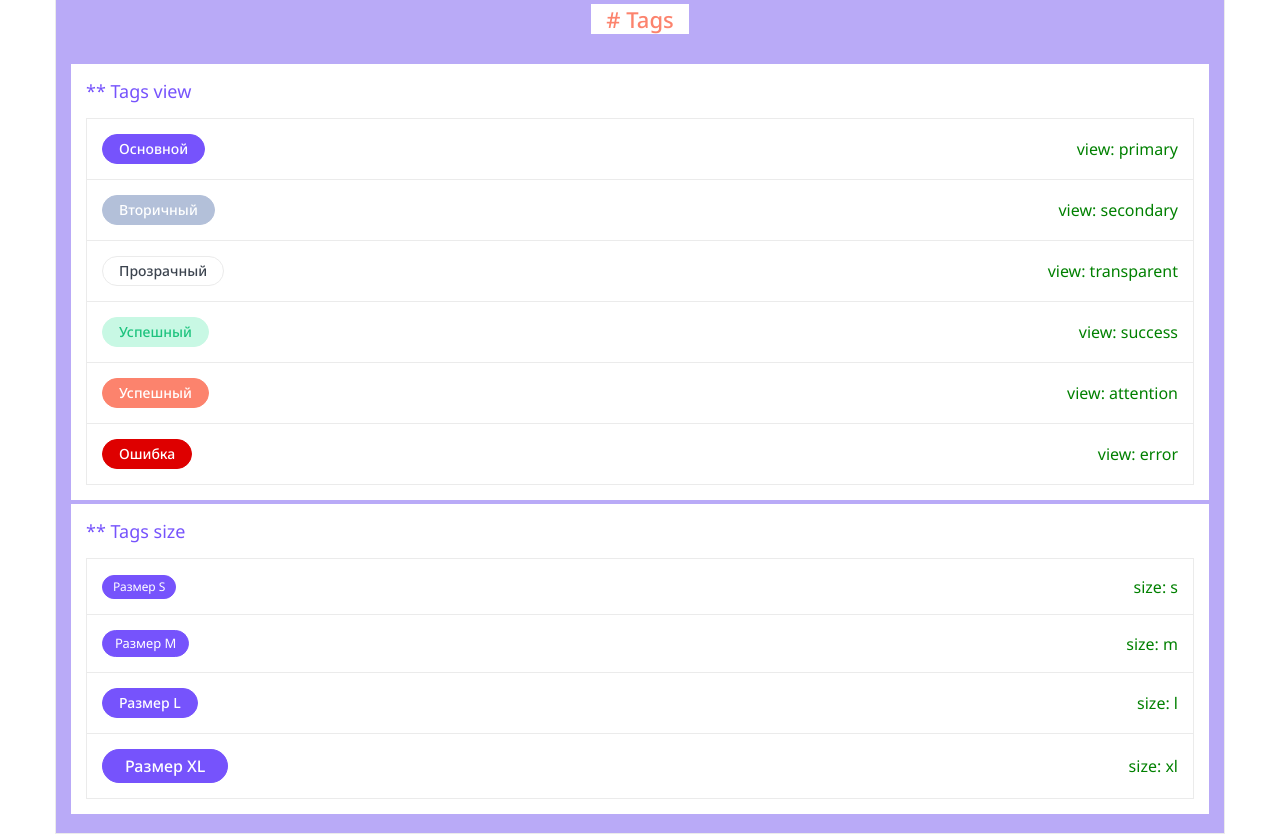
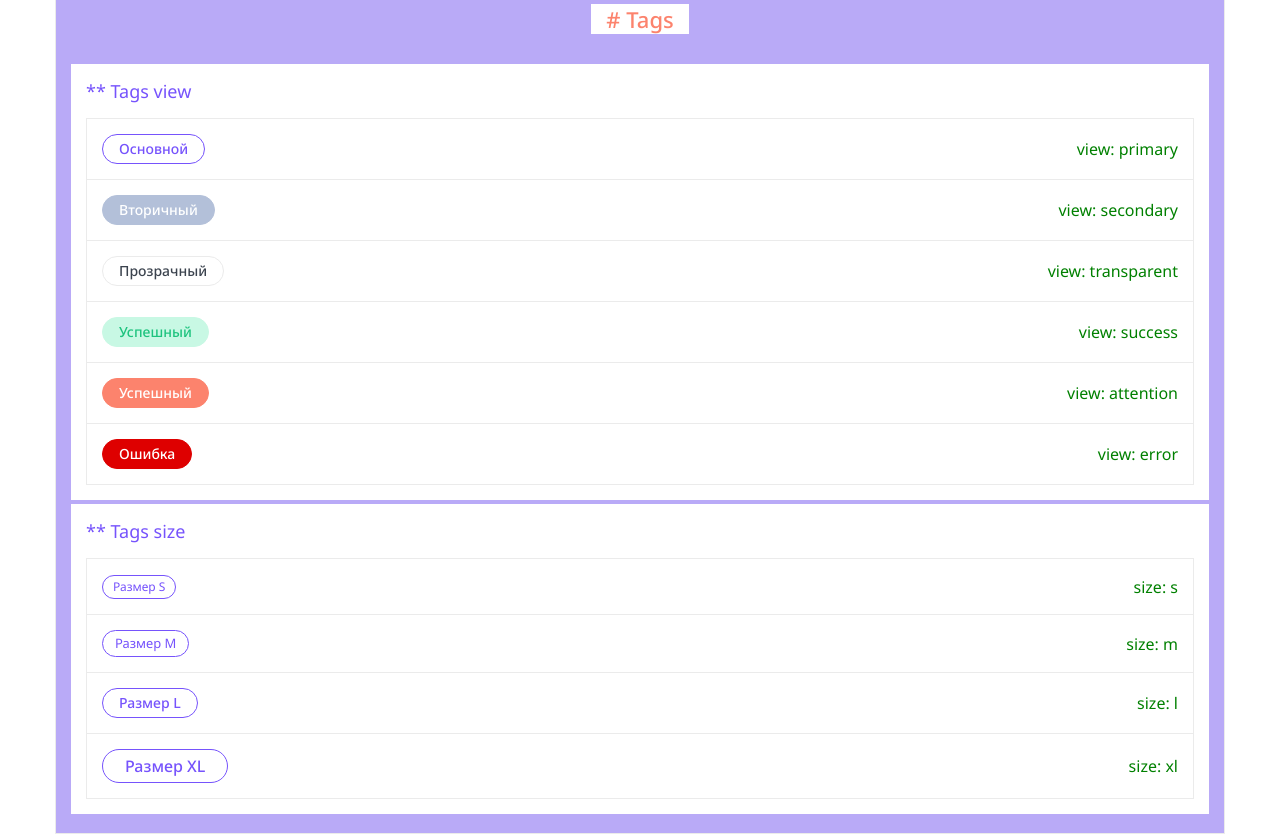
Before and after one commit to mr-scrpt/nextjs-top-app, a Next.js app: page /kit in a window 1280 px wide. Shown: the part 3220-4054 px from the top of the page. Built offline with nearby package versions, Linux system fonts and the light colour scheme.

Commit message:
implemented: tag several tag | refactoring: reexports modules and typing tag

```diff
--- /dev/null
+++ b/components/Button/index.ts
@@ -0,0 +1 @@
+export { Button } from './Button';
--- /dev/null
+++ b/components/Paragraph/index.ts
@@ -0,0 +1 @@
+export { Paragraph } from './Paragraph';
--- a/components/Tag/Tag.module.css
+++ b/components/Tag/Tag.module.css
@@ -53,9 +53,9 @@
 /* Views */
 
 .tag.tag_view_primary .tag__inner {
-  color: var(--light);
+  color: var(--primary);
   border-color: var(--primary);
-  background-color: var(--primary);
+  background-color: transparent;
 }
 
 .tag.tag_view_secondary .tag__inner {
@@ -91,8 +91,8 @@
 /* Views HOVER */
 .tag.tag_view_primary:hover .tag__inner {
   color: var(--light);
-  border-color: var(--primary);
-  background-color: var(--primary-light);
+
+  background-color: var(--primary);
 }
 
 .tag.tag_view_secondary:hover .tag__inner {
--- a/components/Tag/Tag.props.ts
+++ b/components/Tag/Tag.props.ts
@@ -2,9 +2,10 @@ import { DetailedHTMLProps, HTMLAttributes } from 'react';
 
 export interface TagProps
   extends DetailedHTMLProps<
-  HTMLAttributes<HTMLDivElement>,
-  HTMLDivElement>
+  HTMLAttributes<HTMLDivElement & HTMLAnchorElement>,
+  HTMLDivElement & HTMLAnchorElement>
   {
     size?: 's' | 'm' | 'l' | 'xl',
     view?: 'primary' | 'secondary' | 'transparent' | 'success' | 'attention' | 'error'
+    href?: string
   }
--- a/components/Tag/Tag.tsx
+++ b/components/Tag/Tag.tsx
@@ -1,7 +1,7 @@
 import styles from './Tag.module.css';
 import { TagProps } from './Tag.props';
 import cn from 'classnames';
-export const Tag = ( { className, children, size='l', view='primary' }: TagProps ) : JSX.Element => {
+export const Tag = ( { className, children, size='l', view='primary', href='', ...props }: TagProps ) : JSX.Element => {
   const tagClass = cn(styles.tag, {
     [ styles.tag_size_s ]: size === 's',
     [ styles.tag_size_m ]: size === 'm',
@@ -16,14 +16,36 @@ export const Tag = ( { className, children, size='l', view='primary' }: TagProps
     [ styles.tag_view_error ]: view === 'error',
   }, className);
 
+  const innerTag = (
+    <span className={ styles.tag__inner }>
+      <span className={ styles.tag__text }> { children } </span>
+    </span>
+  );
+
   const tag = (
-    <div className={ tagClass }>
-      <span className={ styles.tag__inner }>
-        <span className={ styles.tag__text }> { children } </span>
-      </span>
+    <div>
+      {href
+        ? <div
+
+          className={ tagClass }
+          { ...props }
+        >
+          {innerTag}
+        </div>
+        : <a
+          href={ href }
+          className={ tagClass }
+          { ...props }
+        >
+          {innerTag}
+        </a> }
     </div>
   );
 
   return tag;
 
 };
+
+{/* <div className={ tagClass }
+{ ...props }> {innerTag}
+</div> */}
--- /dev/null
+++ b/components/Title/index.ts
@@ -0,0 +1 @@
+export { Title } from './Title';
--- a/kit/KitParagraph/KitParagrap.tsx
+++ b/kit/KitParagraph/KitParagrap.tsx
@@ -1,4 +1,4 @@
-import { Paragraph } from '../../components/Paragraph/Paragraph';
+import { Paragraph } from '../../components';
 import { KitBox } from '../KitBox/KitBox';
 import { KitRow } from '../KitRow/KitRow';
 import { KitSection } from '../KitSection/KitSection';
--- a/kit/KitTag/KitTag.tsx
+++ b/kit/KitTag/KitTag.tsx
@@ -1,4 +1,4 @@
-import { Tag } from '../../components/Tag';
+import { Tag } from '../../components';
 import { KitBox } from '../KitBox/KitBox';
 
 import { KitRow } from '../KitRow/KitRow';
--- a/kit/kitButtons/kitButtons.tsx
+++ b/kit/kitButtons/kitButtons.tsx
@@ -1,5 +1,5 @@
 import { Button } from '../../components';
-import { IconArrow } from '../../components/Icons/Icons';
+import { IconArrow } from '../../components';
 import { KitBox } from '../KitBox/KitBox';
 
 import { KitRow } from '../KitRow/KitRow';
```
Also changed, not shown: components/index.ts (+5 -4 lines), components/Button/icon_arrow.svg (deleted), components/Icons/index.ts (renamed from components/Icons/Icons.tsx).
